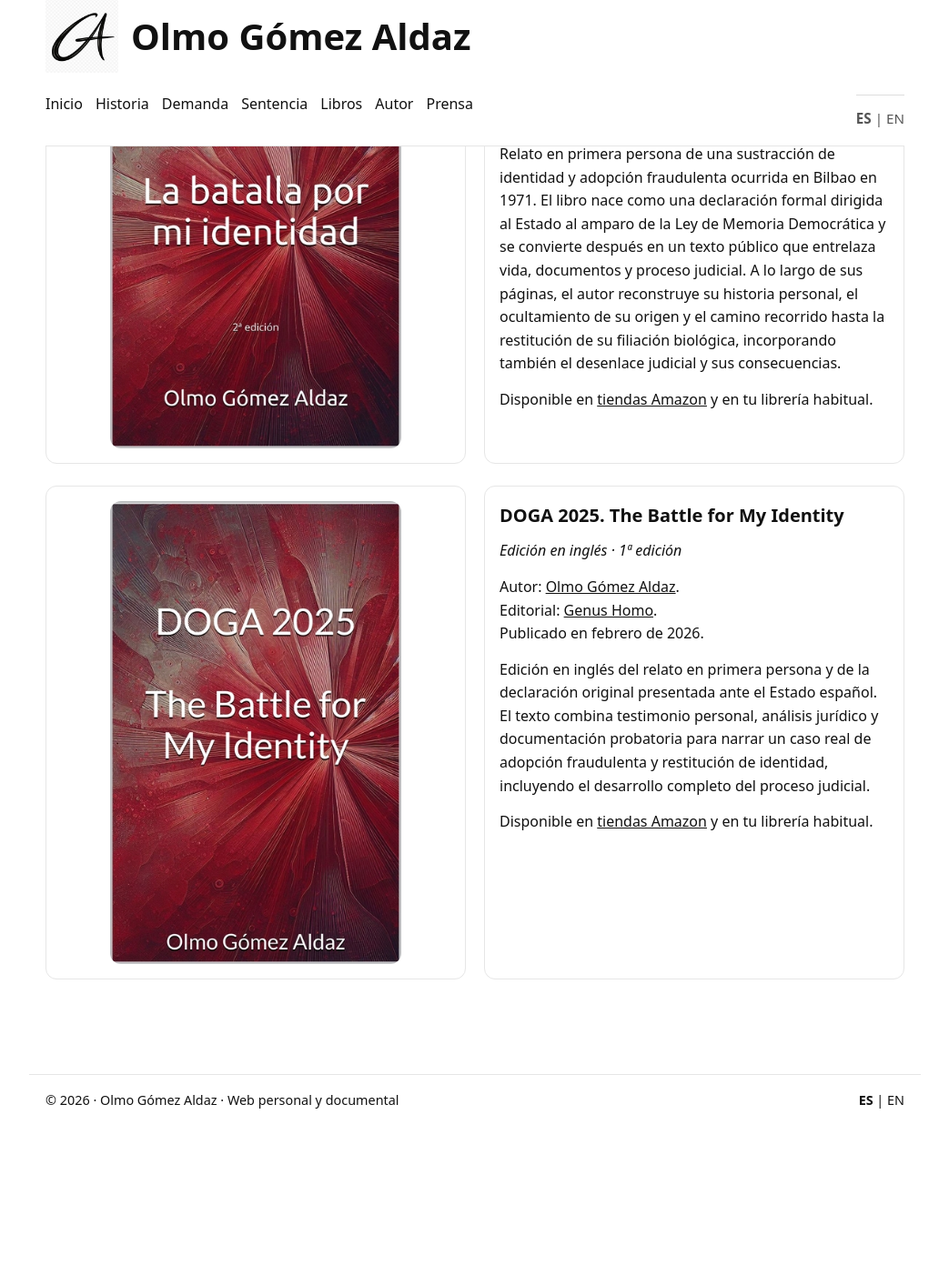
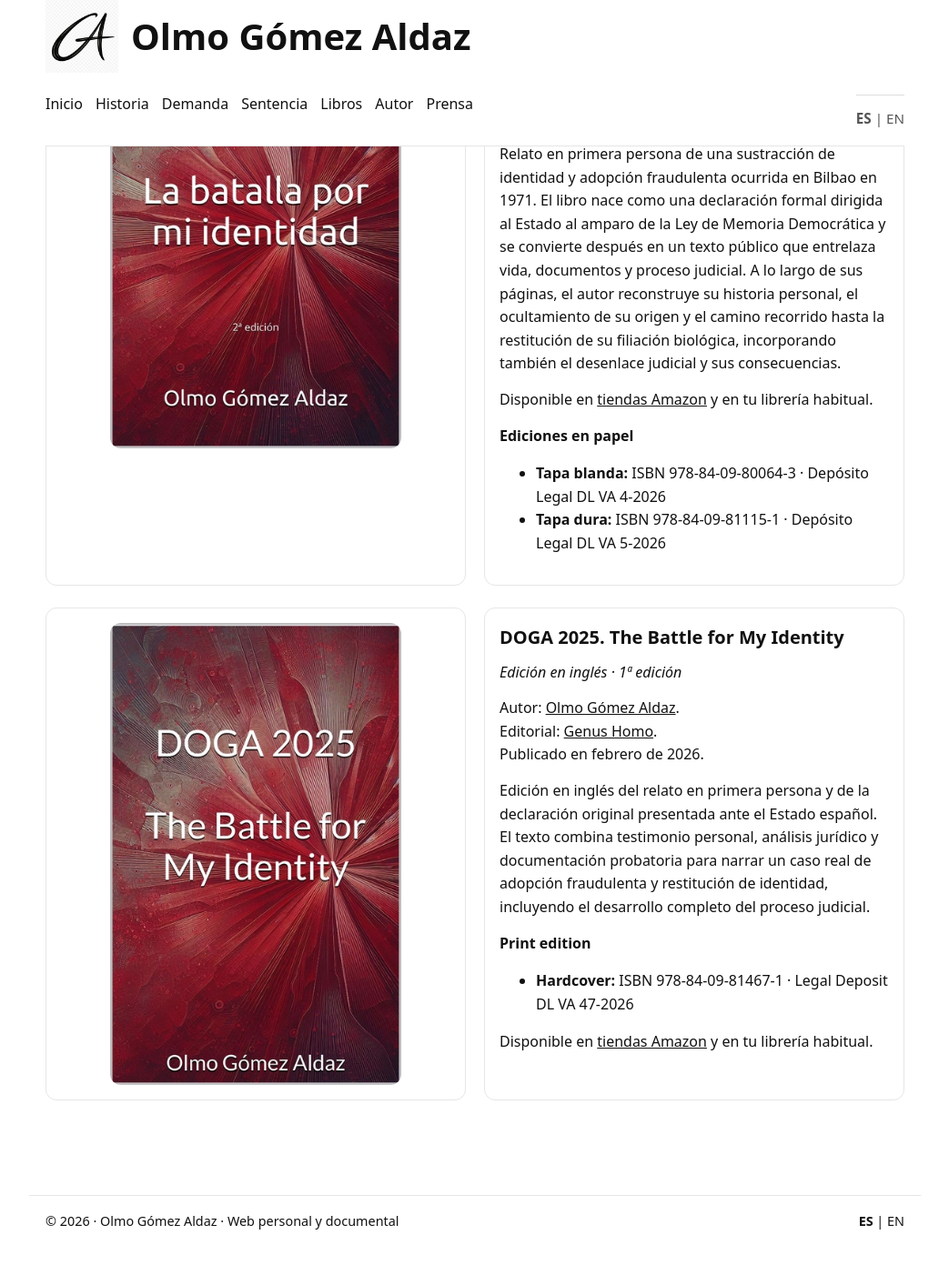
Before and after one commit to olmogaldaz/olmogaldaz.github.io, a Jekyll site: the page built from es/libros/index.html, in a window 1280 px wide and 1400 px high, scrolled down 299 px. Shown: the top 1391 px of the window at 91% size, without its empty margins (118-1161 px from the left). Built offline with Jekyll 4.4.1, drawn with Linux system fonts in a browser that asks for light colours; before the commit the page ends 1566 px from its top, so only the background shows below that.

Commit message:
Update index.html

```diff
--- a/es/libros/index.html
+++ b/es/libros/index.html
@@ -48,6 +48,11 @@ description: Libros publicados a partir del proceso de restitución de identidad
             Disponible en <a href="https://amzn.eu/d/09EAQCvS" target="_blank" rel="noopener noreferrer">tiendas Amazon</a>
             y en tu librería habitual.
           </p>
+          <p><strong>Ediciones en papel</strong></p>
+          <ul>
+            <li><strong>Tapa blanda:</strong> ISBN 978-84-09-80064-3 · Depósito Legal DL VA 4-2026</li>
+            <li><strong>Tapa dura:</strong> ISBN 978-84-09-81115-1 · Depósito Legal DL VA 5-2026</li>
+          </ul>
         </div>
 
       </div>
@@ -75,6 +80,11 @@ description: Libros publicados a partir del proceso de restitución de identidad
             Edición en inglés del relato en primera persona y de la declaración original presentada ante el Estado español. El texto combina testimonio personal, análisis jurídico y documentación probatoria para narrar un caso real de adopción fraudulenta y restitución de identidad, incluyendo el desarrollo completo del proceso judicial.
           </p>
 
+          <p><strong>Print edition</strong></p>
+          <ul>
+            <li><strong>Hardcover:</strong> ISBN 978-84-09-81467-1 · Legal Deposit DL VA 47-2026</li>
+          </ul>
+
           <p>
             Disponible en <a href="https://amzn.eu/d/02IwJ8Wc" target="_blank" rel="noopener noreferrer">tiendas Amazon</a> y en tu librería habitual.
           </p>
```
